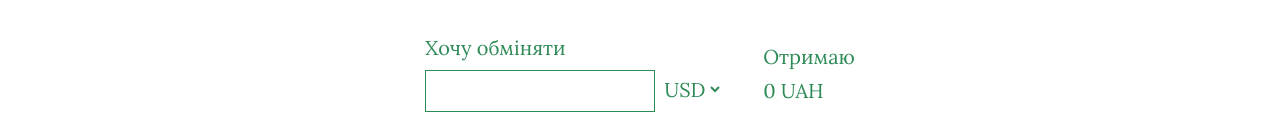
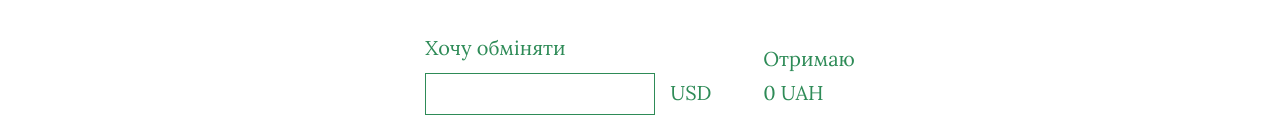
Before and after one commit to Miklovsh/obminyayko, a React (Create React App) app: page / in a window 1280 px wide. Shown: the part 457-597 px from the top of the page. Built offline with nearby package versions, Linux system fonts and the light colour scheme; no server answers.

Commit message:
Built application. Finish!!!

```diff
--- a/package.json
+++ b/package.json
@@ -1,6 +1,7 @@
 {
   "name": "obminyayko",
   "version": "0.1.0",
+  "homepage": "http://www.obminyayko.miklovsh.com",
   "private": true,
   "dependencies": {
     "@testing-library/jest-dom": "^5.16.5",
--- a/src/App.css
+++ b/src/App.css
@@ -169,6 +169,9 @@ option {
   background-color: transparent;
   border: none;
   outline: none;
+  -moz-appearance: none;
+  -webkit-appearance: none;
+  padding: 10px;
 }
 
 .main__exchange-result {
```
